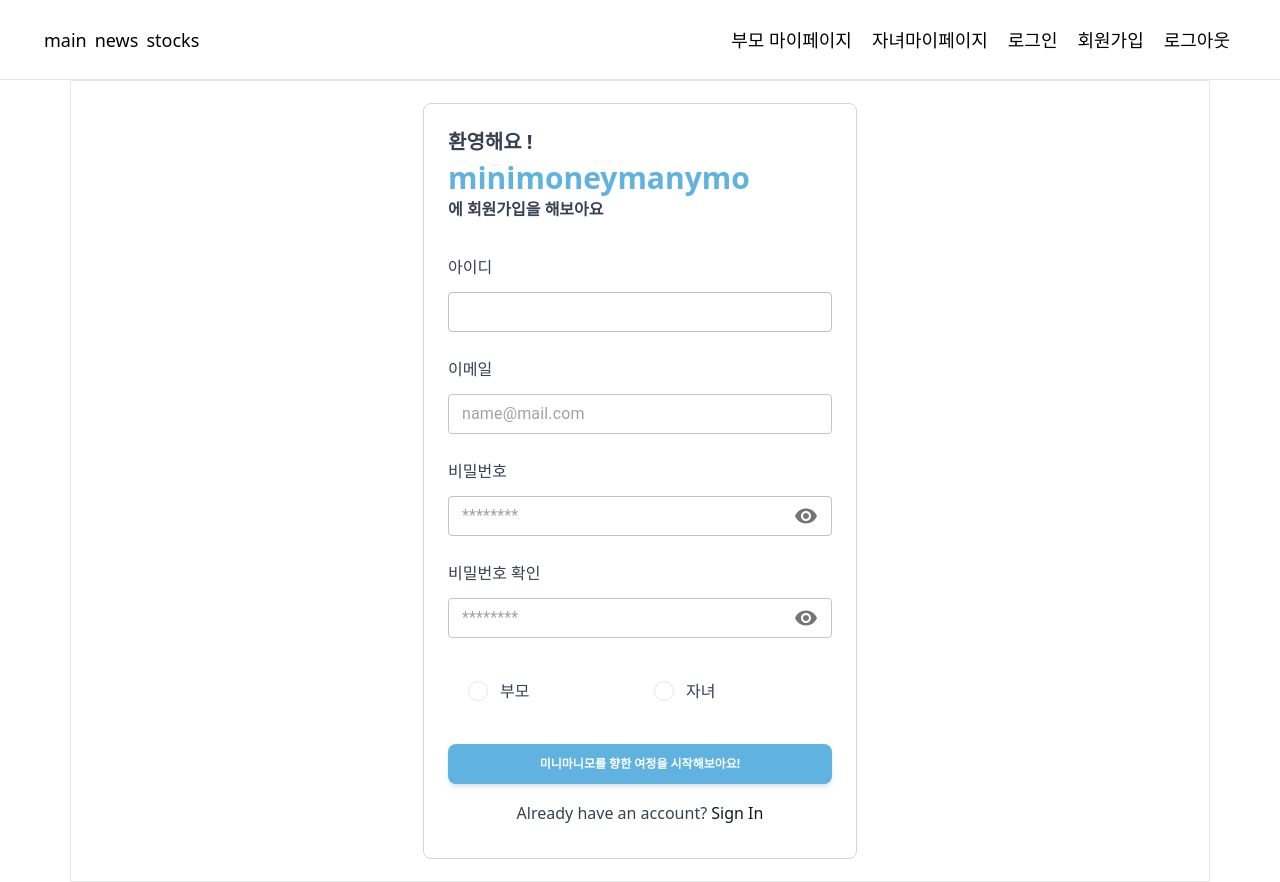
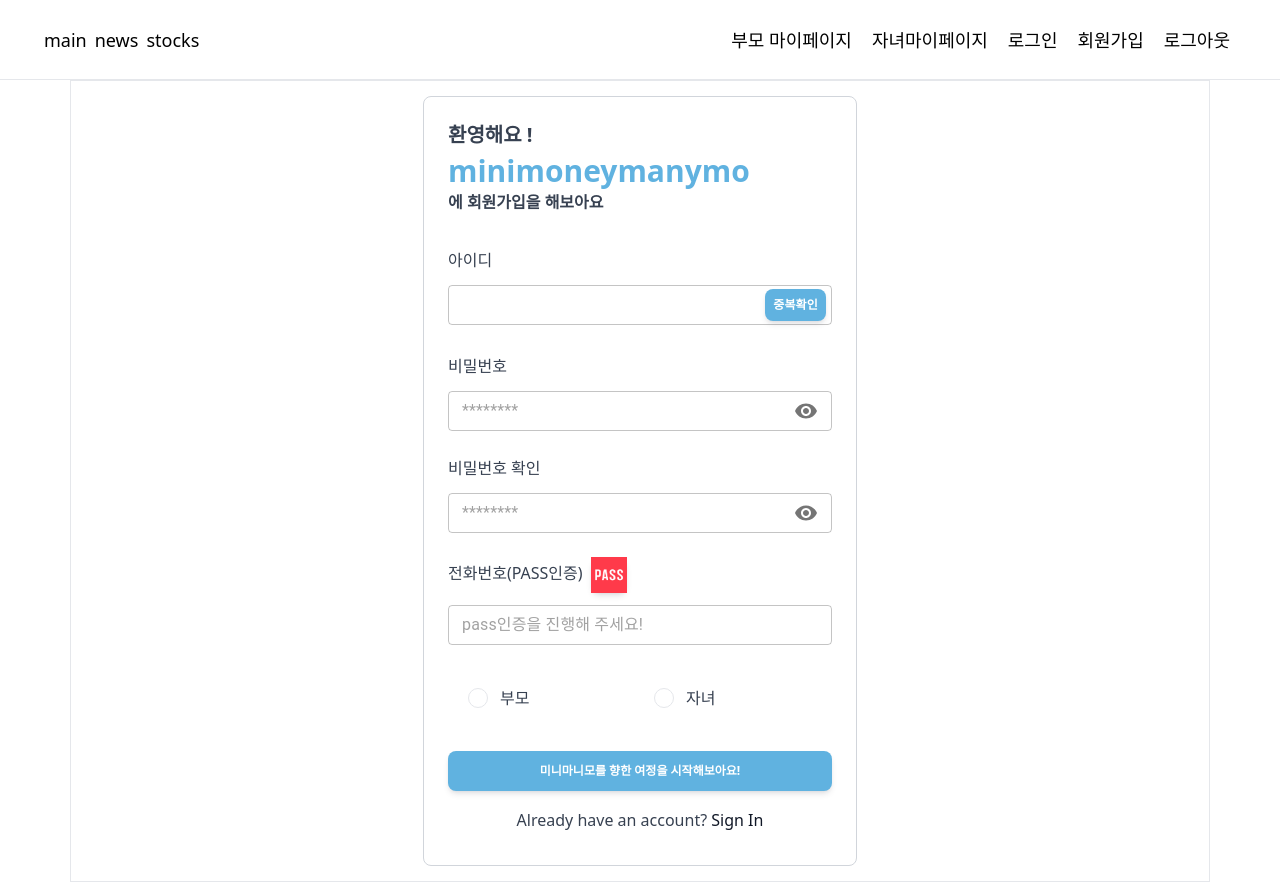
Before and after one commit to minimoneymanymo/minimoneymanymo, a React (Vite) app in the folder FE/minimoneymanymo/: page /sign-up in a window 1280 px wide. Built offline with nearby package versions, Linux system fonts and the light colour scheme; no server answers.

Commit message:
feat: 회원가입 페이지

```diff
--- a/FE/minimoneymanymo/src/components/signuppage/SimpleRegistrationForm.tsx
+++ b/FE/minimoneymanymo/src/components/signuppage/SimpleRegistrationForm.tsx
@@ -1,34 +1,35 @@
 import {useState} from "react"
 import {
   Card,
-  Checkbox,
   Button,
   Typography,
-  Radio,
   List,
   ListItem,
   ListItemPrefix,
+  Radio,
 } from "@material-tailwind/react"
 import {Visibility, VisibilityOff} from "@mui/icons-material"
-import {
-  IconButton,
-  InputAdornment,
-  TextField,
-  RadioGroup,
-  FormControlLabel,
-  FormControl,
-  FormLabel,
-} from "@mui/material"
-
+import {IconButton, InputAdornment, TextField} from "@mui/material"
 import passLogo from "../../assets/signin/image.png"
 
 export function SimpleRegistrationForm() {
   const [showPassword, setShowPassword] = useState(false)
   const [showConfirmPassword, setShowConfirmPassword] = useState(false)
-  const [showPhonePassword, setShowPhonePassword] = useState(false)
   const [hoverPassword, setHoverPassword] = useState(false)
   const [hoverConfirmPassword, setHoverConfirmPassword] = useState(false)
-  const [hoverPhonePassword, setHoverPhonePassword] = useState(false)
+  const [password, setPassword] = useState("")
+  const [confirmPassword, setConfirmPassword] = useState("")
+  const [passwordError, setPasswordError] = useState("")
+  const [id, setId] = useState("") // 상태 추가
+  const [isIdValid, setIsIdValid] = useState<boolean | null>(null) // null means no validation yet
+
+  const endpoint = import.meta.env.VITE_API_ENDPOINT
+  const contextPath = import.meta.env.VITE_API_CONTEXT_PATH
+  const version = import.meta.env.VITE_API_VERSION
+
+  const handleIdChange = (event: React.ChangeEvent<HTMLInputElement>) => {
+    setId(event.target.value)
+  }
 
   const [role, setRole] = useState<number | null>(null) // Initialize with null or default value
 
@@ -36,21 +37,53 @@ export function SimpleRegistrationForm() {
     setRole(Number(event.target.value)) // Update role based on selected radio button
   }
 
-  const [placeholderText, setPlaceholderText] =
-    useState("pass인증을 진행해 주세요!") // 상태로 placeholder 관리
+  const handlePasswordChange = (event: React.ChangeEvent<HTMLInputElement>) => {
+    setPassword(event.target.value)
+    validatePassword(event.target.value, confirmPassword)
+  }
 
-  // 조건에 따라 placeholder를 변경하는 함수 (예시)
-  const updatePlaceholder = (newPlaceholder: string) => {
-    setPlaceholderText(newPlaceholder)
+  const handleConfirmPasswordChange = (
+    event: React.ChangeEvent<HTMLInputElement>
+  ) => {
+    setConfirmPassword(event.target.value)
+    validatePassword(password, event.target.value)
+  }
+
+  const validatePassword = (password: string, confirmPassword: string) => {
+    if (password !== confirmPassword) {
+      setPasswordError("비밀번호가 일치하지 않습니다.")
+    } else {
+      setPasswordError("")
+    }
   }
 
   const handleClickShowPassword = () => setShowPassword(!showPassword)
   const handleClickShowConfirmPassword = () =>
     setShowConfirmPassword(!showConfirmPassword)
-  const handleClickShowPhonePassword = () =>
-    setShowPhonePassword(!showPhonePassword)
   const handleMouseDownPassword = (event: React.MouseEvent) => {
     event.preventDefault()
+  }
+  const checkId = async () => {
+    try {
+      const effectiveRole = role === null || role === undefined ? "0" : role
+      const url = `${endpoint}/${contextPath}/api/${version}/members/checkid?id=${id || ""}&role=${effectiveRole}`
+      const response = await fetch(url, {method: "GET"})
+
+      if (response.ok) {
+        const data = await response.json()
+        if (data.stateCode === 200) {
+          setIsIdValid(true) // ID is available
+        } else if (data.stateCode === 409) {
+          setIsIdValid(false) // ID is not available
+        }
+      } else {
+        setIsIdValid(null) // Error in response
+        alert("서버 응답 오류")
+      }
+    } catch (error) {
+      setIsIdValid(null) // Error in request
+      console.error("아이디 확인 중 오류 발생:", error)
+    }
   }
 
   return (
@@ -73,22 +106,42 @@ export function SimpleRegistrationForm() {
           <Typography variant="h7" color="blue-gray" className="-mb-3">
             아이디
           </Typography>
+          <div style={{ display: 'flex', flexDirection: 'column' }}>
             <TextField
               fullWidth
               variant="outlined"
               size="small"
+              value={id}
+              onChange={handleIdChange}
               className="!border-t-blue-gray-200 focus:!border-t-gray-900"
+              InputProps={{
+                endAdornment: (
+                  <InputAdornment position="end" style={{ marginRight: "-8px" }}>
+                    <Button
+                      onClick={checkId}
+                      className="bg-primary-m1 text-white rounded-lg"
+                      style={{ minWidth: "auto", padding: "0 8px", height: "32px" }}
+                    >
+                      중복확인
+                    </Button>
+                  </InputAdornment>
+                ),
+              }}
             />
-          <Typography variant="h7" color="blue-gray" className="-mb-3">
-            이메일
+            <div style={{ display: 'flex', justifyContent: 'flex-end', marginTop: '4px' }}>
+              {isIdValid === true && (
+                <Typography style={{ color: 'green' }}>
+                  사용 가능한 아이디입니다.
                 </Typography>
-          <TextField
-            fullWidth
-            variant="outlined"
-            size="small"
-            placeholder="name@mail.com"
-            className="!border-t-blue-gray-200 focus:!border-t-gray-900"
-          />
+              )}
+              {isIdValid === false && (
+                <Typography style={{ color: 'red' }}>
+                  사용 불가능한 아이디입니다.
+                </Typography>
+              )}
+            </div>
+          </div>
+
           <Typography variant="h7" color="blue-gray" className="-mb-3">
             비밀번호
           </Typography>
@@ -98,6 +151,8 @@ export function SimpleRegistrationForm() {
             variant="outlined"
             size="small"
             placeholder="********"
+            value={password}
+            onChange={handlePasswordChange}
             className="!border-t-blue-gray-200 focus:!border-t-gray-900"
             InputProps={{
               endAdornment: (
@@ -120,6 +175,7 @@ export function SimpleRegistrationForm() {
               ),
             }}
           />
+
           <Typography variant="h7" color="blue-gray" className="-mb-3">
             비밀번호 확인
           </Typography>
@@ -135,6 +191,8 @@ export function SimpleRegistrationForm() {
             variant="outlined"
             size="small"
             placeholder="********"
+            value={confirmPassword}
+            onChange={handleConfirmPasswordChange}
             className="!border-t-blue-gray-200 focus:!border-t-gray-900"
             InputProps={{
               endAdornment: (
@@ -157,6 +215,32 @@ export function SimpleRegistrationForm() {
               ),
             }}
           />
+          {passwordError && (
+            <Typography color="red" className="mt-1">
+              {passwordError}
+            </Typography>
+          )}
+            <>
+              <Typography variant="h7" color="blue-gray" className="-mb-3">
+                전화번호(PASS인증)
+                <Button
+                  className="ml-2 p-0" // 이미지와 버튼 간의 간격 조절
+                  style={{minWidth: "auto", padding: 0}} // 버튼의 최소 너비와 패딩 설정
+                >
+                  <img src={passLogo} alt="Logo" className="w-9 h-9 " />{" "}
+                  {/* 버튼 안에 이미지 추가 및 크기 설정 */}
+                </Button>
+              </Typography>
+              <TextField
+                fullWidth
+                variant="outlined"
+                size="small"
+                placeholder="pass인증을 진행해 주세요!"
+                className="!border-t-blue-gray-200 focus:!border-t-gray-900"
+                InputProps={{readOnly: true}} // 사용자 입력을 방지
+              />
+            </>
+
           <Card className="w-full max-w-[24rem] shadow-none">
             <List className="flex-row">
               <ListItem className="p-0">
@@ -173,9 +257,7 @@ export function SimpleRegistrationForm() {
                       onChange={handleRoleChange}
                       ripple={false}
                       className="hover:before:opacity-0"
-                      containerProps={{
-                        className: "p-0",
-                      }}
+                      containerProps={{className: "p-0"}}
                     />
                   </ListItemPrefix>
                   <Typography
@@ -200,9 +282,7 @@ export function SimpleRegistrationForm() {
                       onChange={handleRoleChange}
                       ripple={false}
                       className="hover:before:opacity-0"
-                      containerProps={{
-                        className: "p-0",
-                      }}
+                      containerProps={{className: "p-0"}}
                     />
                   </ListItemPrefix>
                   <Typography
@@ -216,32 +296,8 @@ export function SimpleRegistrationForm() {
             </List>
           </Card>
 
-          {role === 0 && ( //부모부분은 여기에 입력
-            <>
-              <Typography variant="h7" color="blue-gray" className="-mb-3">
-                전화번호(PASS인증 부모부분)
-                <Button
-                  className="ml-2 p-0" // 이미지와 버튼 간의 간격 조절
-                  style={{minWidth: "auto", padding: 0}} // 버튼의 최소 너비와 패딩 설정
-                >
-                  <img src={passLogo} alt="Logo" className="w-9 h-9 " />{" "}
-                  {/* 버튼 안에 이미지 추가 및 크기 설정 */}
-                </Button>
-              </Typography>
-              <TextField
-                fullWidth
-                variant="outlined"
-                size="small"
-                placeholder={placeholderText} // 동적으로 placeholder 설정
-                className="!border-t-blue-gray-200 focus:!border-t-gray-900"
-                InputProps={{
-                  readOnly: true, // 사용자 입력을 방지
-                }}
-              />
-            </>
-          )}
 
-          {role === 1 && ( // 자녀부분은 여기에 입력
+          {role === 1 && (
             <>
               <Typography variant="h7" color="blue-gray" className="-mb-3">
                 부모님 번호를 입력해 주세요
```
Lines whose indentation alone changed are shown as unchanged.
